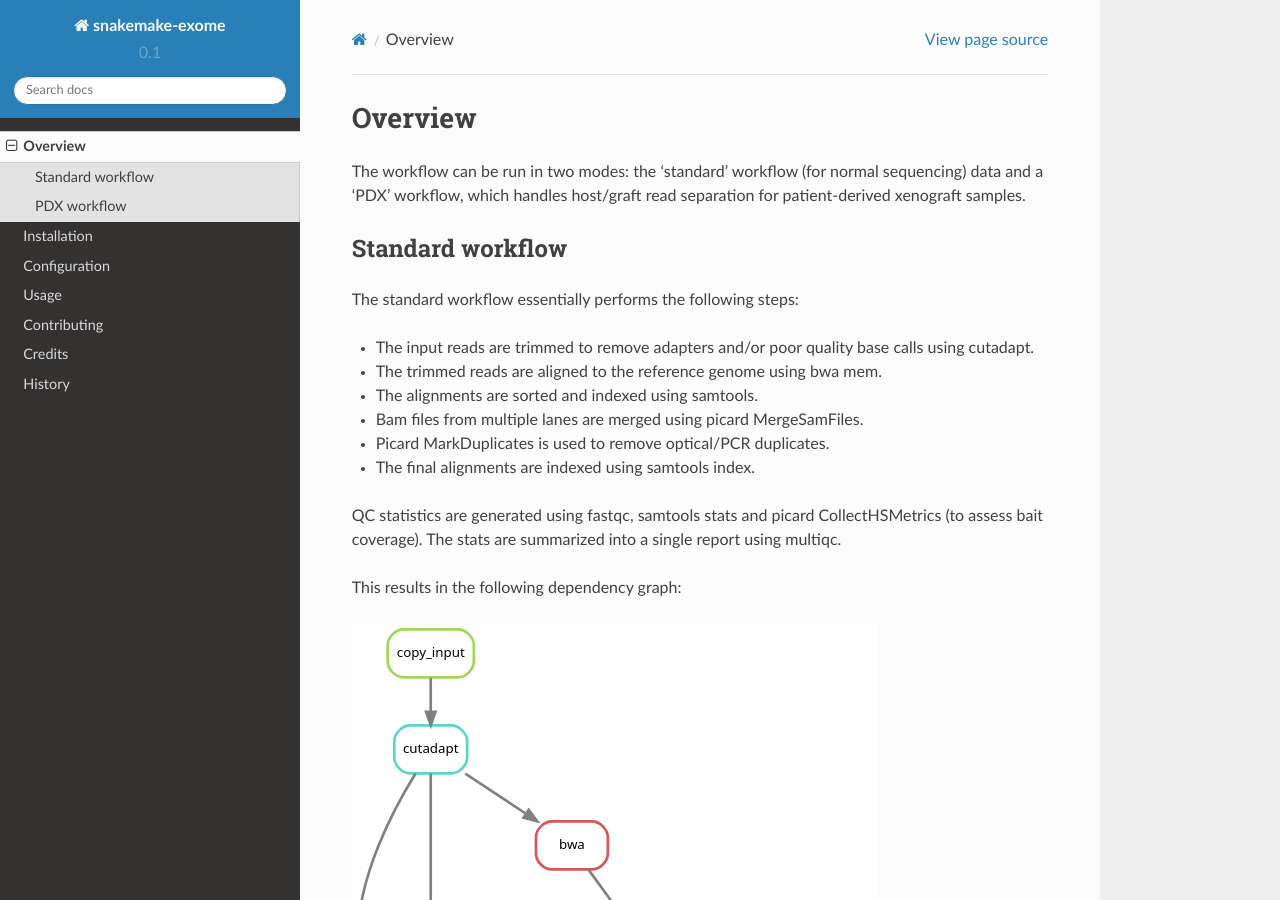
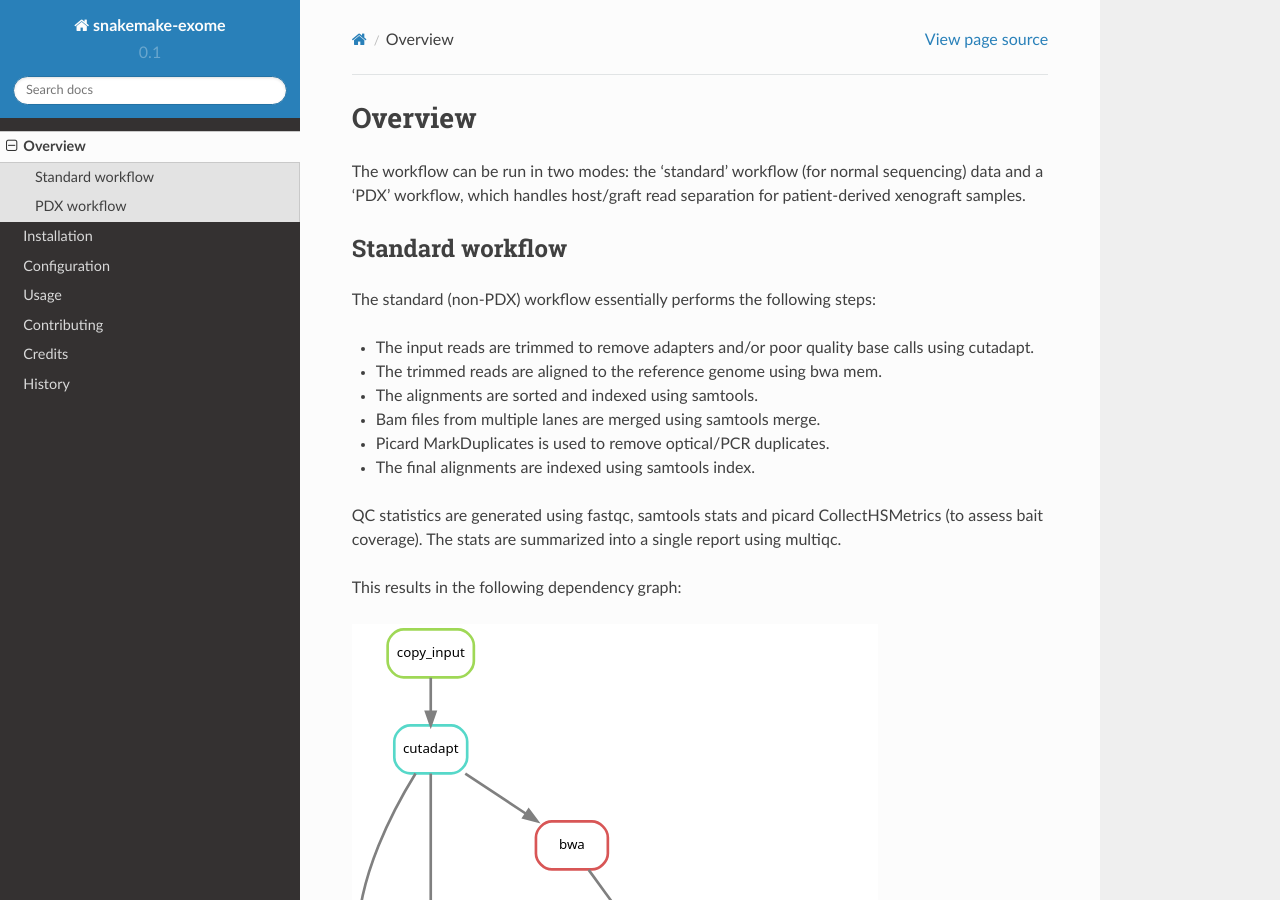
Before and after one commit to jrderuiter/snakemake-exome, a Sphinx documentation site: the page built from docs/overview.rst, in a window 1280 px wide and 900 px high. Built offline with Sphinx 7.4.7 and the Read the Docs theme 2.0.0, drawn with Linux system fonts in a browser that asks for light colours.

Commit message:
Added overview to readme.

```diff
--- a/docs/overview.rst
+++ b/docs/overview.rst
@@ -8,13 +8,13 @@ for patient-derived xenograft samples.
 Standard workflow
 -----------------
 
-The standard workflow essentially performs the following steps:
+The standard (non-PDX) workflow essentially performs the following steps:
 
 * The input reads are trimmed to remove adapters and/or poor quality base calls
   using cutadapt.
 * The trimmed reads are aligned to the reference genome using bwa mem.
 * The alignments are sorted and indexed using samtools.
-* Bam files from multiple lanes are merged using picard MergeSamFiles.
+* Bam files from multiple lanes are merged using samtools merge.
 * Picard MarkDuplicates is used to remove optical/PCR duplicates.
 * The final alignments are indexed using samtools index.
 
```
Also changed, not shown: README.rst (+31 -2 lines).
